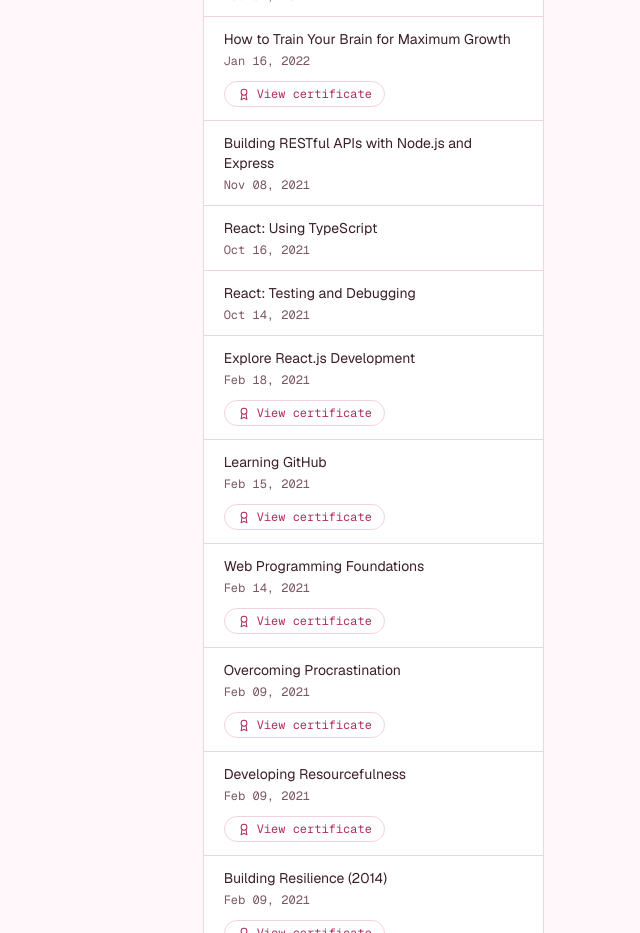
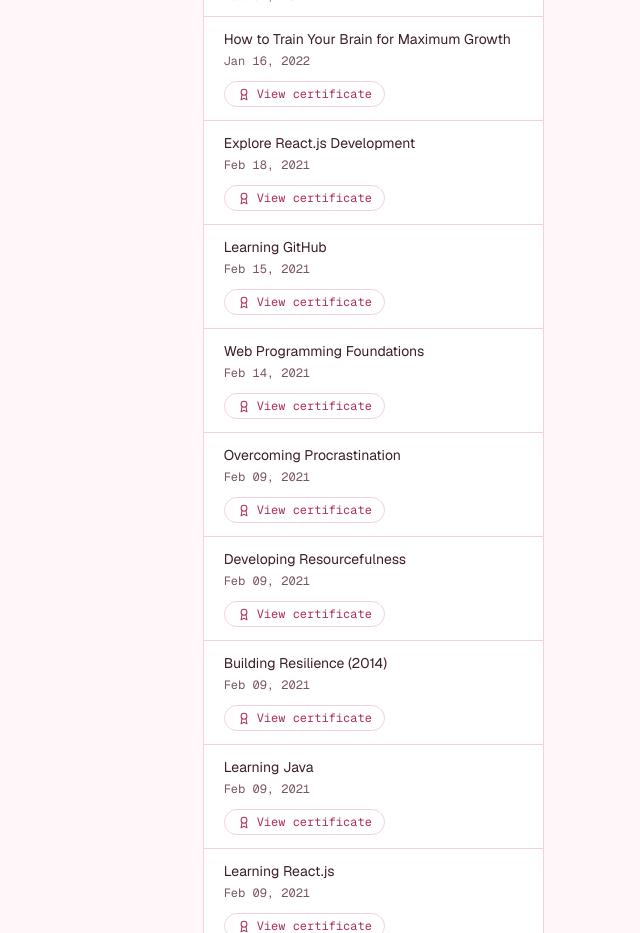
Before and after one commit to stacieH/my_portfolio, a Next.js app: page / in a window 1280 px wide. Shown: the part 8660-9593 px from the top of the page, without its empty margins (640-1280 px from the left). Built offline with nearby package versions, Linux system fonts and the light colour scheme; no server answers.

Commit message:
Remove outdated certifications from certifications.ts
Removed several outdated certifications from the list.

```diff
--- a/content/certifications.ts
+++ b/content/certifications.ts
@@ -136,21 +136,6 @@ export const courses: Course[] = [
    date: "Jan 16, 2022",
    certificateUrl: "https://drive.google.com/file/d/1zAda3sLmLzsspT2Wpu0sG95ytap-zz40/view?usp=drive_link"
  },
- {
-   title: "Building RESTful APIs with Node.js and Express",
-   date: "Nov 08, 2021",
-   certificateUrl: ""
- },
-  {
-    title: "React: Using TypeScript",
-    date: "Oct 16, 2021",
-    certificateUrl: ""
-  },
-  {
-    title: "React: Testing and Debugging",
-    date: "Oct 14, 2021",
-    certificateUrl: ""
-  },
  {
    title: "Explore React.js Development",
    date: "Feb 18, 2021",
```
